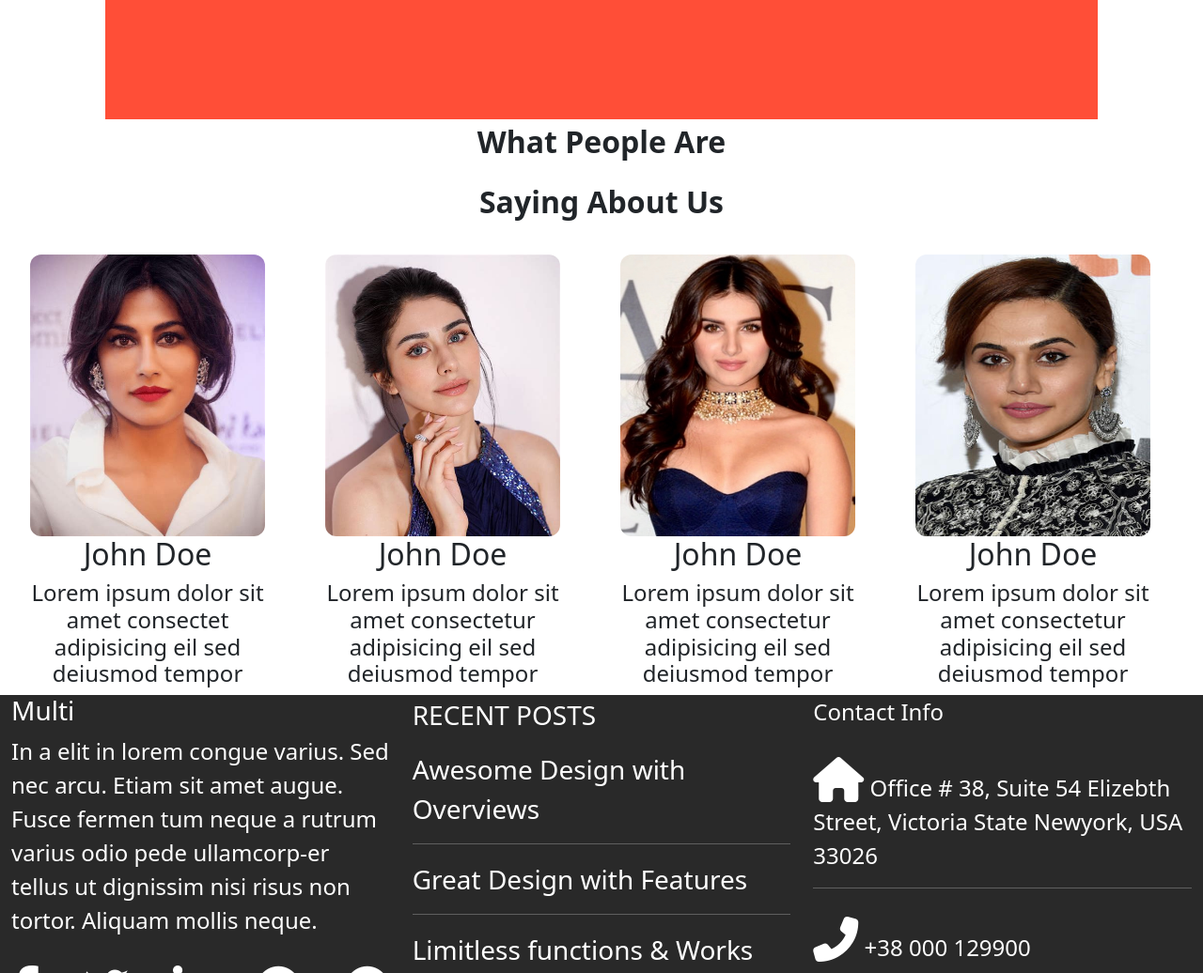
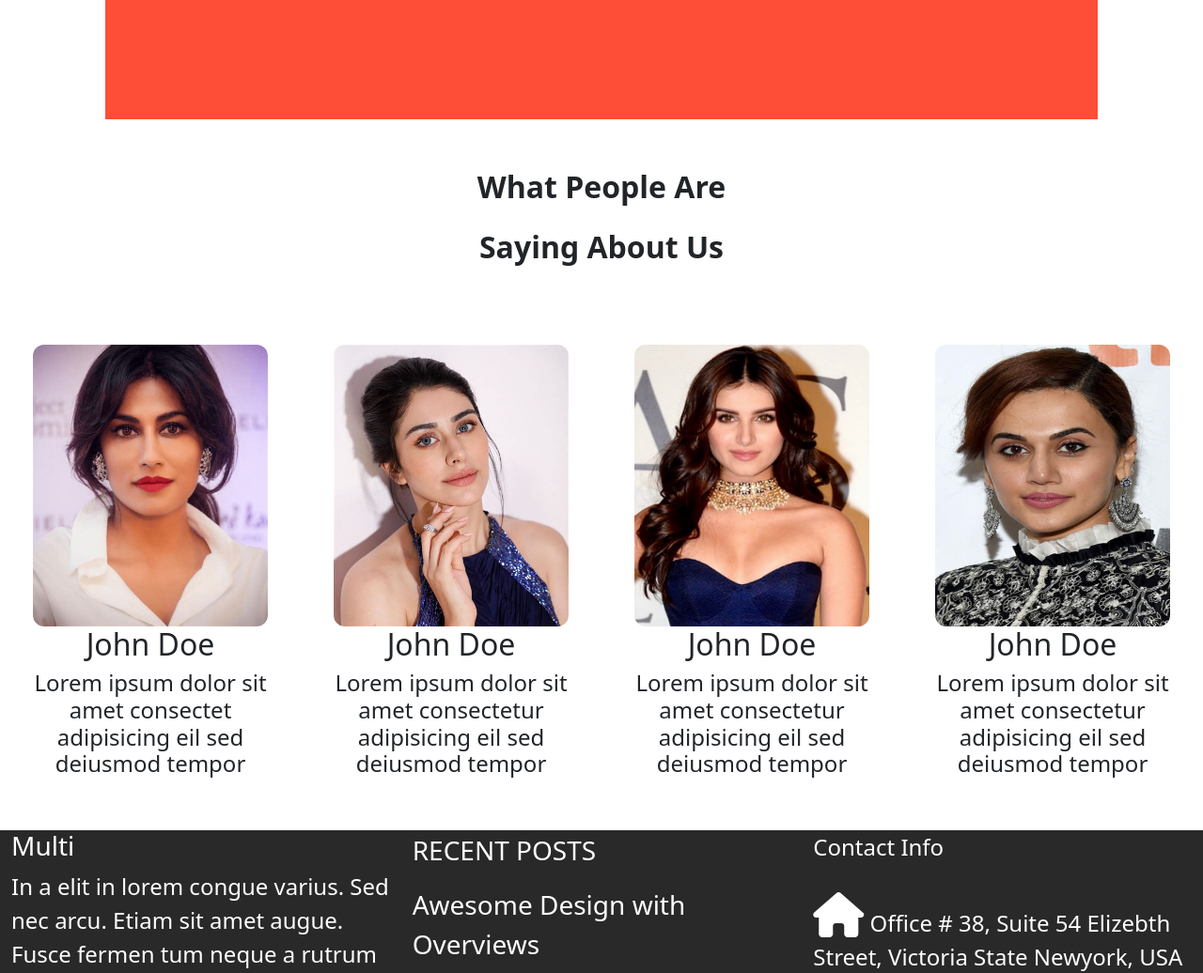
Before and after one commit to rohitkatbamna/roud12, a plain HTML site: page index.html in a window 1280 px wide. Shown: the part 2140-3176 px from the top of the page at 94% size. Drawn offline with nearby package versions, Linux system fonts and the light colour scheme.

Commit message:
13th feb 10:21AM more changes

```diff
--- a/index.html
+++ b/index.html
@@ -175,10 +175,11 @@
                         <button type="button" class="btn btn-light" style="border-radius: 18px;">LEARN NOW</button>
                     </div>
                 </section>
-                <div class="row">
+                <div class="row mt-5">
                     <p class ="col-12 fs-2 fw-bold text-center">What People Are</p>
                     <p class= "col-12 fs-2 fw-bold text-center">Saying About Us</p>
-                    <div class="row">
+                </div>
+                <div class="row mt-5 mb-5">
                     <div class="col-xxl-3 col-xl-3 col-lg-3 col-md-4 col-sm-6 text-center mt-3">
                         <img src="./1.jpg" alt="sure" style="border-radius: 12px;" height="300px" width="250px">
                         <h2>John Doe</h2>
@@ -198,7 +199,6 @@
                         <img src="./4.jpg" alt="sure" style="border-radius: 12px;" height="300px" width="250px">
                         <h2>John Doe</h2>
                         <h4>Lorem ipsum dolor sit amet consectetur adipisicing eil sed deiusmod tempor</h4>
-                        </div>
                     </div>
                 </div>
                 <div class="row" style="background-color: #292929; color: white;">
```
Lines whose indentation alone changed are shown as unchanged.
